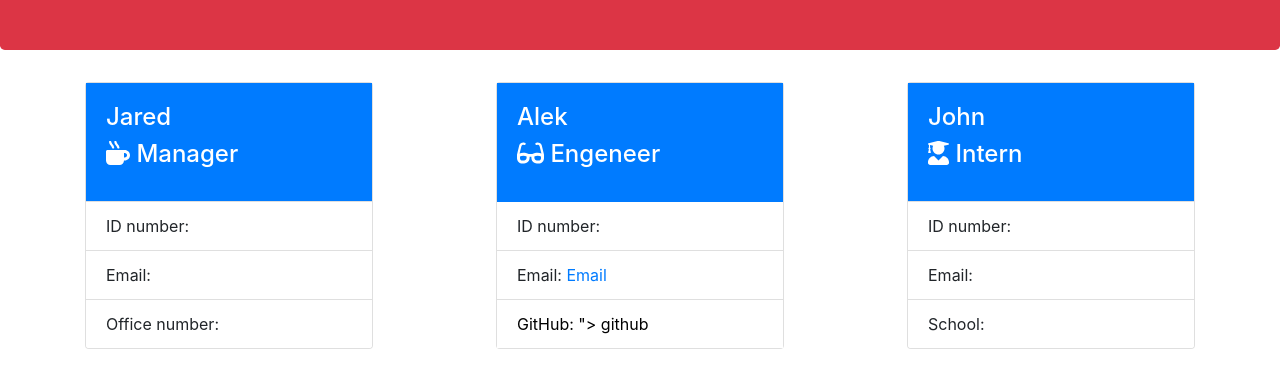
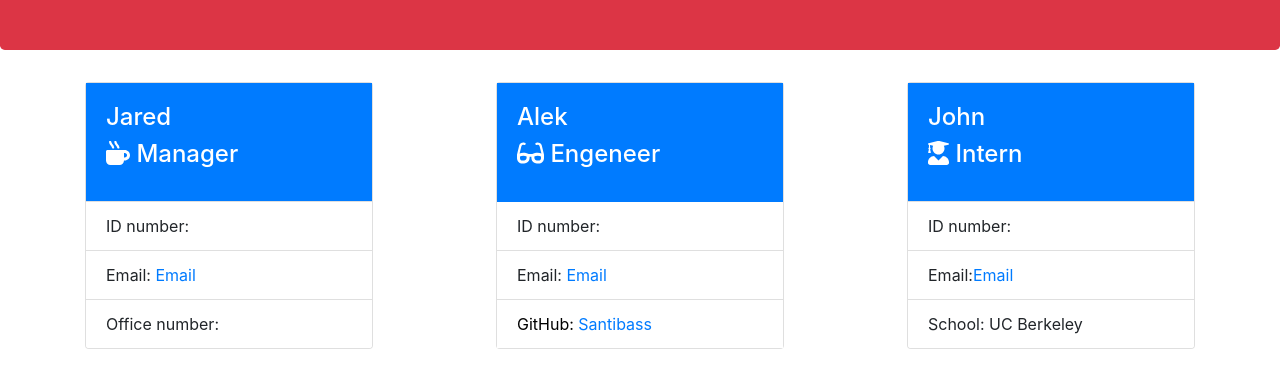
Before and after one commit to SantiBass/Give-Me-Your-Soul-So-I-Can-Feed-It-To-My-Team-Profile-Generator, a website: page src/index.HTML in a window 1280 px wide. Shown: the part 134-522 px from the top of the page. Drawn offline with nearby package versions, Linux system fonts and the light colour scheme.

```diff
--- a/src/index.HTML
+++ b/src/index.HTML
@@ -33,7 +33,7 @@
       </div>
       <ul class="list-group list-group-flush">
         <li class="list-group-item  ID" >ID number:</li>
-        <li class="list-group-item email" > Email:</li>
+        <li class="list-group-item email" > Email: <a href="mailto:">Email</a></li></li>
         <li class="list-group-item " >Office number:  </li>
       </ul>
 
@@ -50,7 +50,7 @@
       <ul class="list-group list-group-flush">
         <li class="list-group-item  ID" >ID number:</li>
         <li class="list-group-item email" > Email:  <a href="mailto:">Email</a></li>
-        <li class="list-group-item text-black" >GitHub: <a href="https://github.com/SantiBass" target="_blank" rel="noopener noreferrer"></a>"> github</a></li>
+        <li class="list-group-item text-black" >GitHub: <a href="https://github.com/SantiBass" target="_blank" rel="noopener noreferrer"> Santibass</a></li>
 
 
 
@@ -68,8 +68,8 @@
       </div>
       <ul class="list-group list-group-flush">
         <li class="list-group-item  ID" >ID number:</li>
-        <li class="list-group-item email" > Email:</li>
-        <li class="list-group-item" >School:  </li>
+        <li class="list-group-item email" > Email:<a href="mailto:">Email</a></li>
+        <li class="list-group-item" >School: UC Berkeley </li>
       </ul>
 
     </div>
```
Also changed, not shown: output/index.html.
